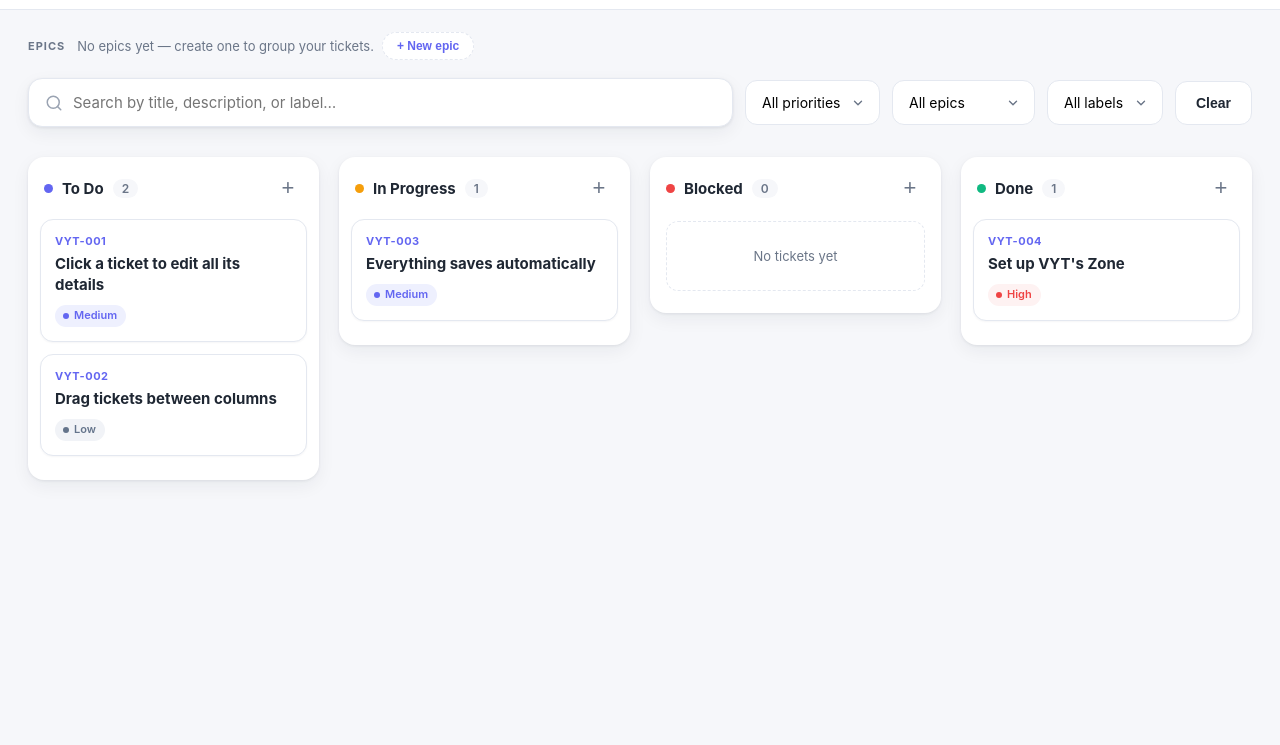
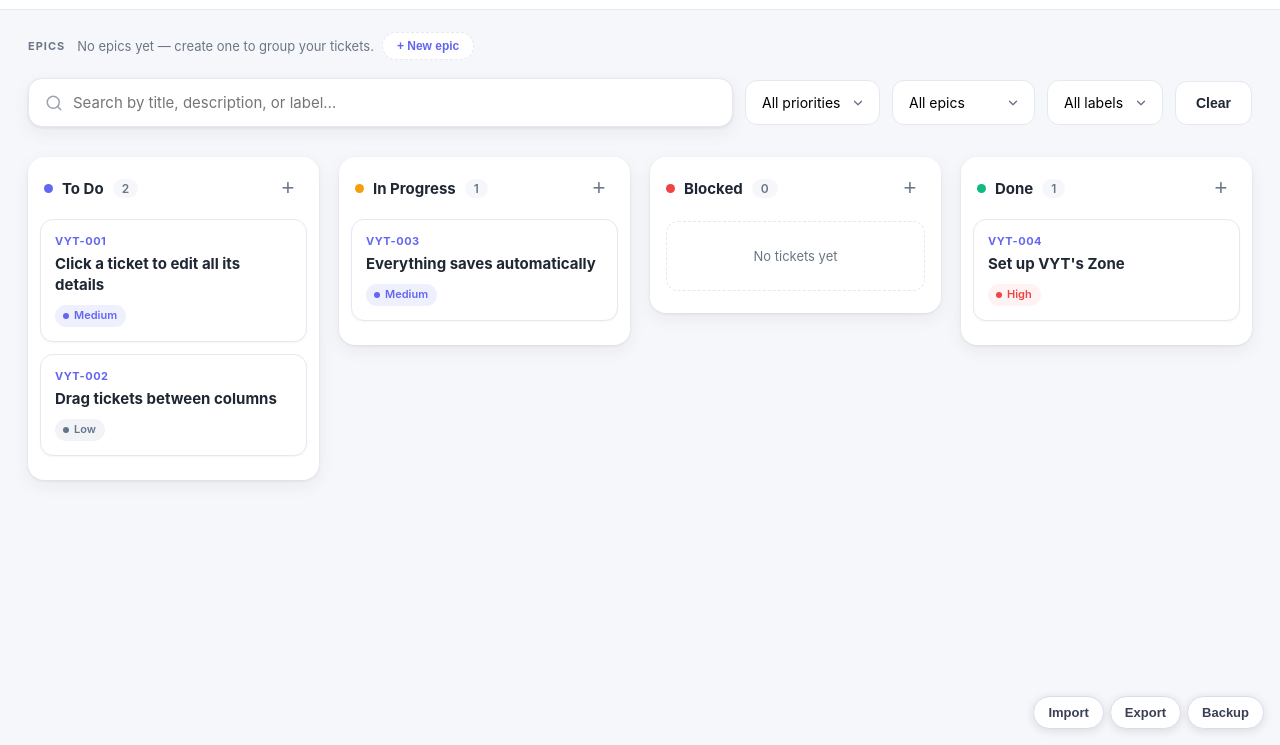
Before and after one commit to yongtimvenetia-wq/kanban-board, a plain HTML site: page index.html in a window 1280 px wide. Shown: the part 55-800 px from the top of the page. Drawn offline with Linux system fonts and the light colour scheme.

Commit message:
Load board-sync add-on

```diff
--- a/index.html
+++ b/index.html
@@ -3249,5 +3249,6 @@ window.__bootKanban = function () {
   }
 })();
 </script>
+  <script src="board-sync.js"></script>
 </body>
 </html>
```
